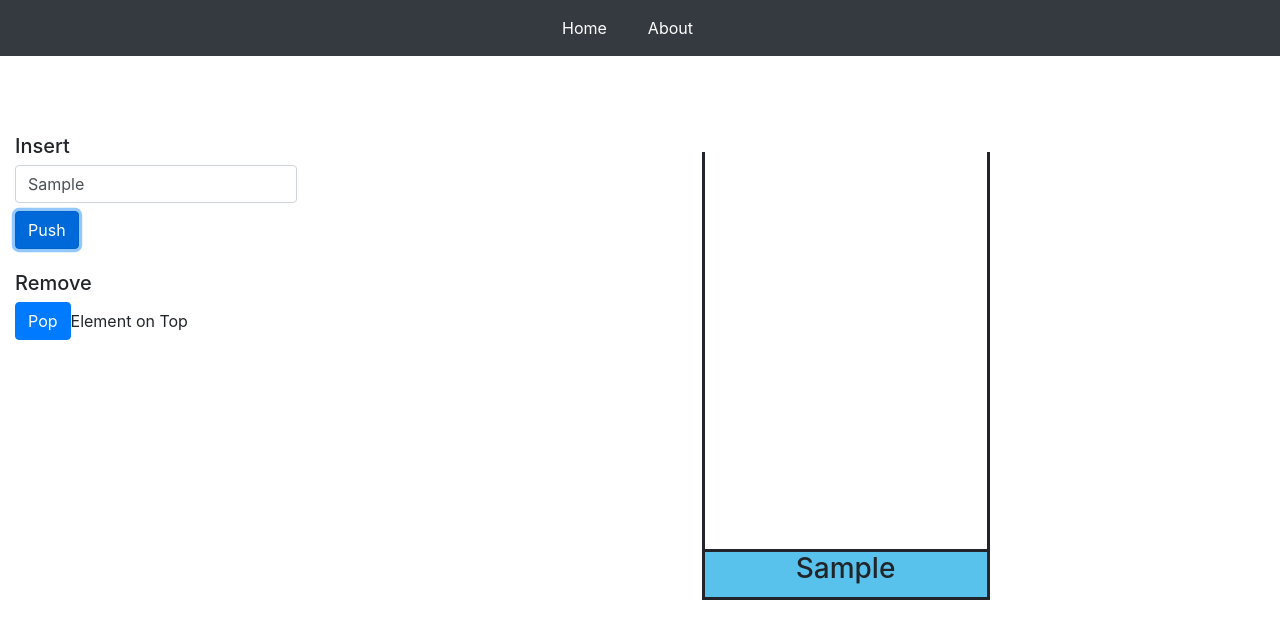
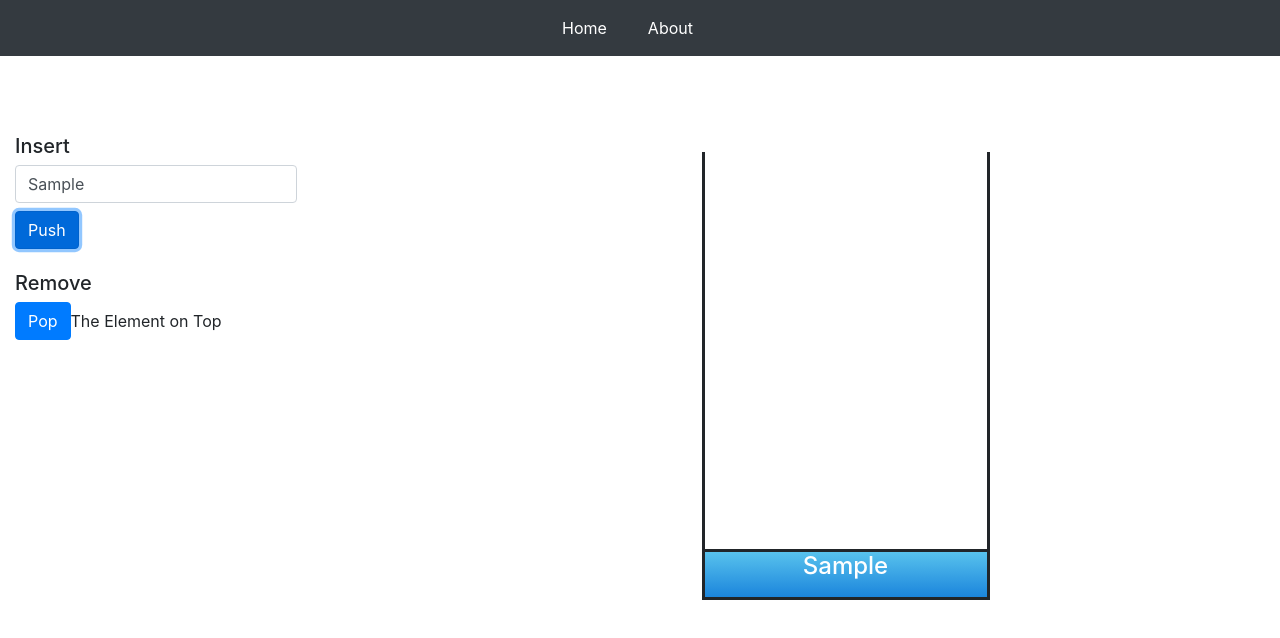
Before and after one commit to IUS-CS/project-dsavy, a React app in the folder src/: page /stack in a window 1280 px wide. Both pictures are taken after typing "Sample" into the empty fields and a click on the button "Push". Shown: the top 638 px of the page. Built offline with nearby package versions, Linux system fonts and the light colour scheme.

Commit message:
change node color

```diff
--- a/src/components/Forms/Stack-Form.js
+++ b/src/components/Forms/Stack-Form.js
@@ -3,8 +3,8 @@ import { Form, Row, Col, Button, Container } from 'react-bootstrap';
 
 const StackNode = (props) => {
     return (
-        <div style={{position: 'absolute', backgroundColor: '#58C2ED', width: '18rem', height: '3rem', border: 'solid', bottom: `${props.id*3}rem`, right: '-2.5px', borderBottom: '0'}}>
-            <h3 style={{textAlign: 'center'}}>{props.value}</h3>
+        <div style={{position: 'absolute', background: "linear-gradient(#58C2ED, #1B85DC)", width: '18rem', height: '3rem', border: 'solid', bottom: `${props.id*3}rem`, right: '-2.5px', borderBottom: '0'}}>
+            <h4 style={{textAlign: 'center', color: 'white', fontWeight: '550'}}>{props.value}</h4>
         </div>
     );
 }
@@ -50,8 +50,8 @@ const ListForm = () => {
             <Row style={{justifyContent:'left'}}>
                 <Form inline onSubmit={onPop}>
                     <Button type="submit" className="my-1" style={{}}>Pop</Button>
-                    <Form.Label className="my-1 mr-2" htmlFor="inlineFormCustomSelectPref">
-                        Element on Top
+                    <Form.Label className="my-1 mr-2">
+                        The Element on Top
                     </Form.Label>
                 </Form>
             </Row>
```
